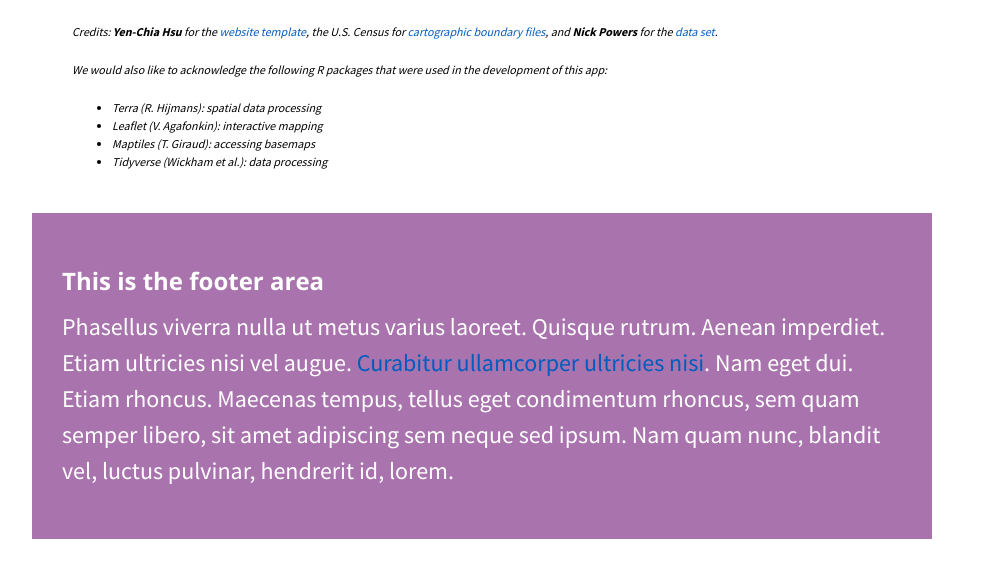
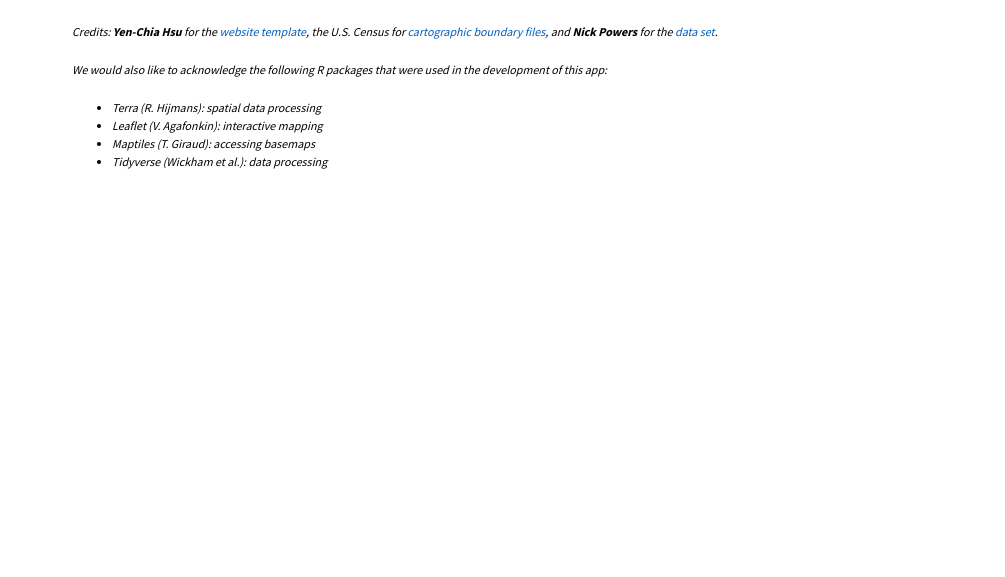
Before and after one commit to kyraliu1/kyraliu1.github.io, a plain HTML site: page index.html in a window 1280 px wide. Shown: the part 4708-5285 px from the top of the page, without its empty margins (118-1123 px from the left). After the commit the page ends 4961 px from the top, so only its background shows below. Drawn offline with nearby package versions, Linux system fonts and the light colour scheme.

Commit message:
fixed footer

```diff
--- a/index.html
+++ b/index.html
@@ -191,8 +191,7 @@
         <!-------------------------------------------------------------------------------------------->
       </div>
     </div>
-    <div class="footer-container"></div>
-  </div>
+
 </body>
 
 </html>
```
